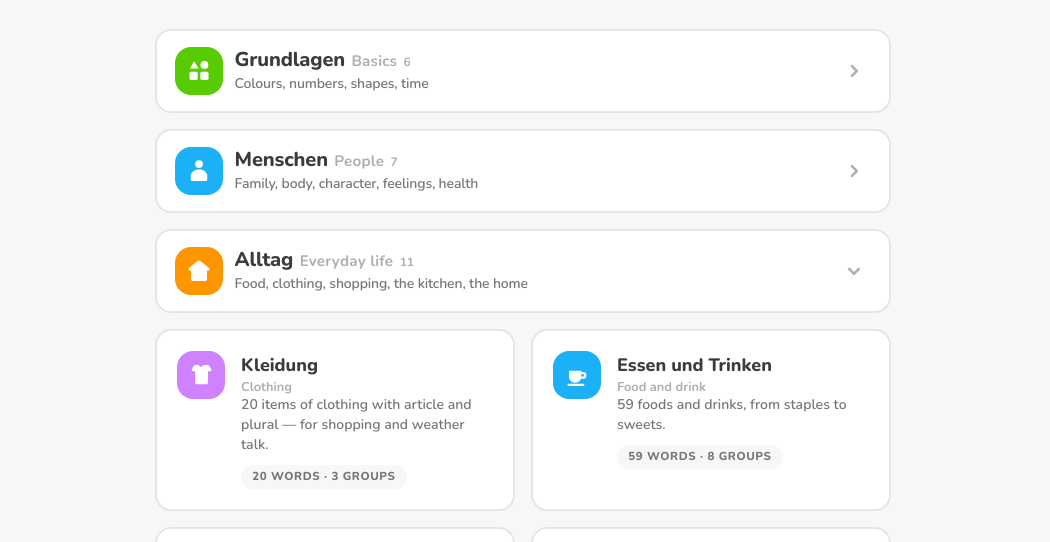
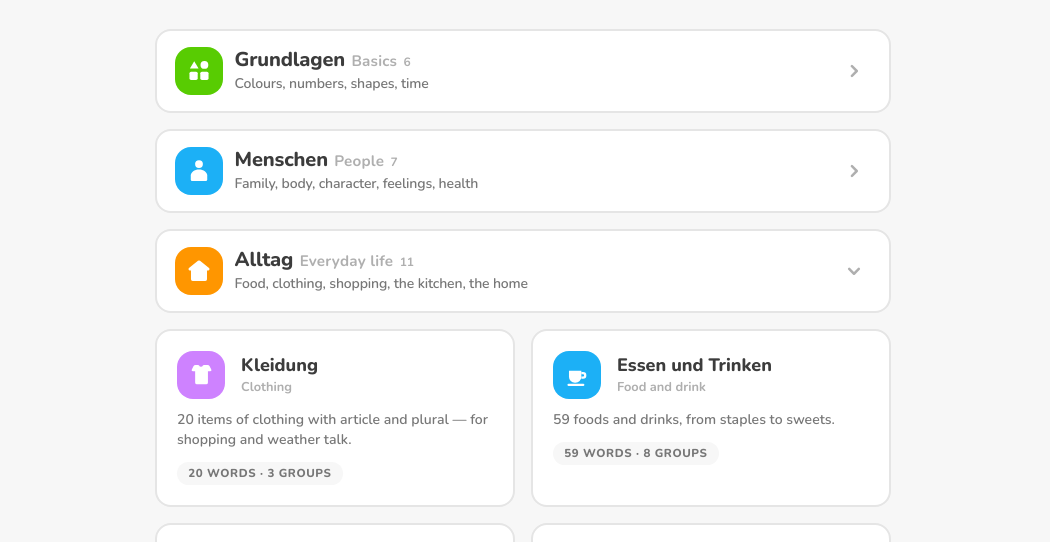
Before and after one commit to guizot/deutschbuch, an Astro site: page /themes in a window 1280 px wide. Both pictures are taken after a click on the button 640 px from the left and 456 px from the top of the page. Shown: the part 185-727 px from the top of the page, without its empty margins (117-1167 px from the left). Built offline with nearby package versions, Linux system fonts and the light colour scheme; Astro itself is replaced by a stand-in of ours.

Commit message:
Lay the topic card out as icon+title, then description, then chips
The description and the word-count pill were indented under the title, in
the right-hand column, so the card read as a narrow two-column block. They
now sit outside that row and span the full card width from the icon's left
edge: icon with the German title (English under it) on top, the description
below, the chips below that.

```diff
--- a/src/pages/themes/index.astro
+++ b/src/pages/themes/index.astro
@@ -159,14 +159,14 @@ const totalWords = themes.reduce(
                           {t.subtitle}
                         </div>
                       )}
-                      <p class="text-sm mb-2" style="color: var(--text-muted)">
-                        {t.desc}
-                      </p>
-                      <span class="pill" style="background:var(--surface-2);color:var(--text-muted)">
-                        {t.count}
-                      </span>
                     </div>
                   </div>
+                  <p class="text-sm titem-desc" style="color: var(--text-muted)">
+                    {t.desc}
+                  </p>
+                  <span class="pill" style="background:var(--surface-2);color:var(--text-muted)">
+                    {t.count}
+                  </span>
                 </a>
               ))}
             </div>
@@ -285,6 +285,12 @@ const totalWords = themes.reduce(
       line-height: 1.2;
       margin-top: 0.05rem;
     }
+    /* Description and chips span the full card width, starting at the icon's
+       left edge rather than under the title, so the card reads as a block. */
+    .titem-desc {
+      margin-top: 0.7rem;
+      margin-bottom: 0.6rem;
+    }
   </style>
 
   <script is:inline>
```
